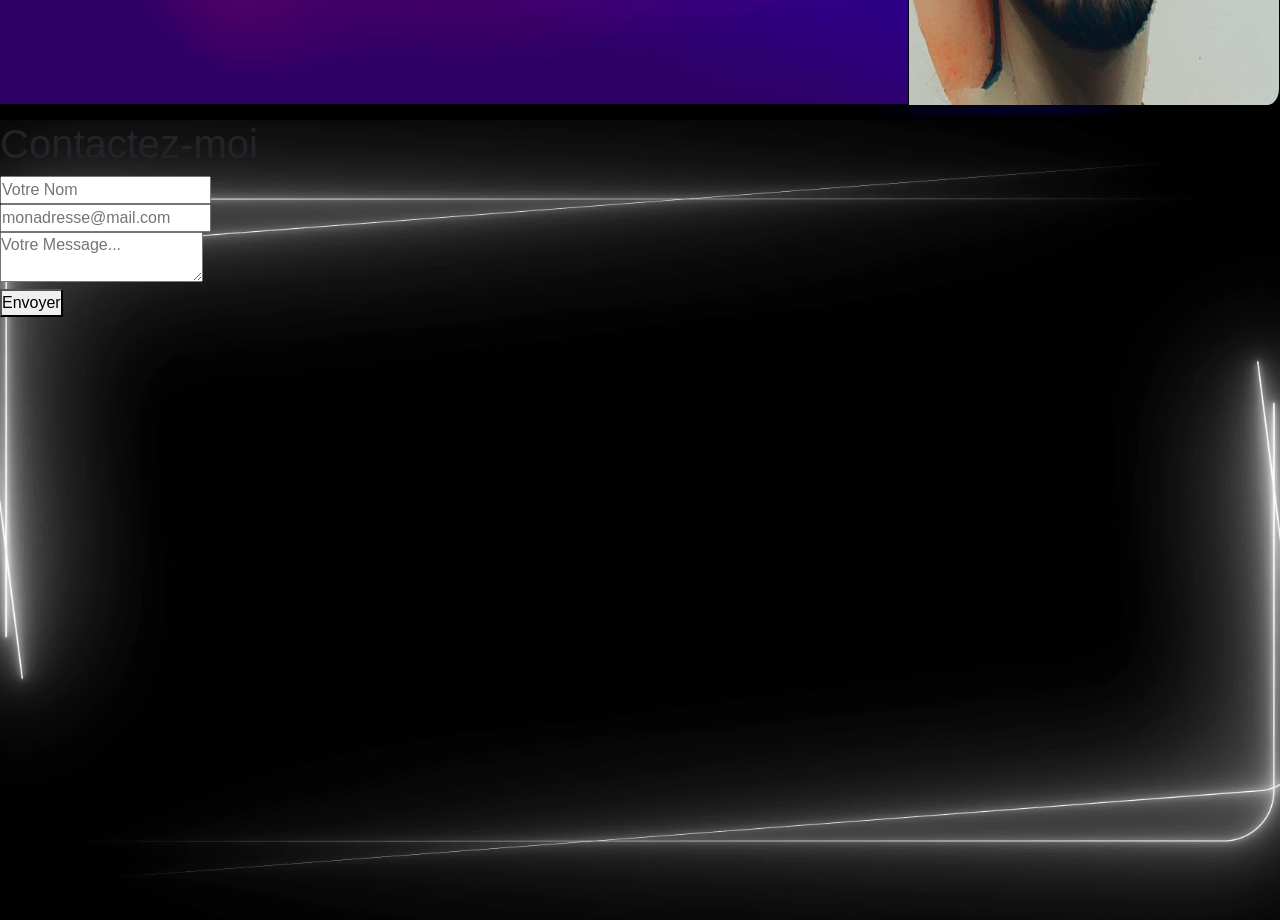
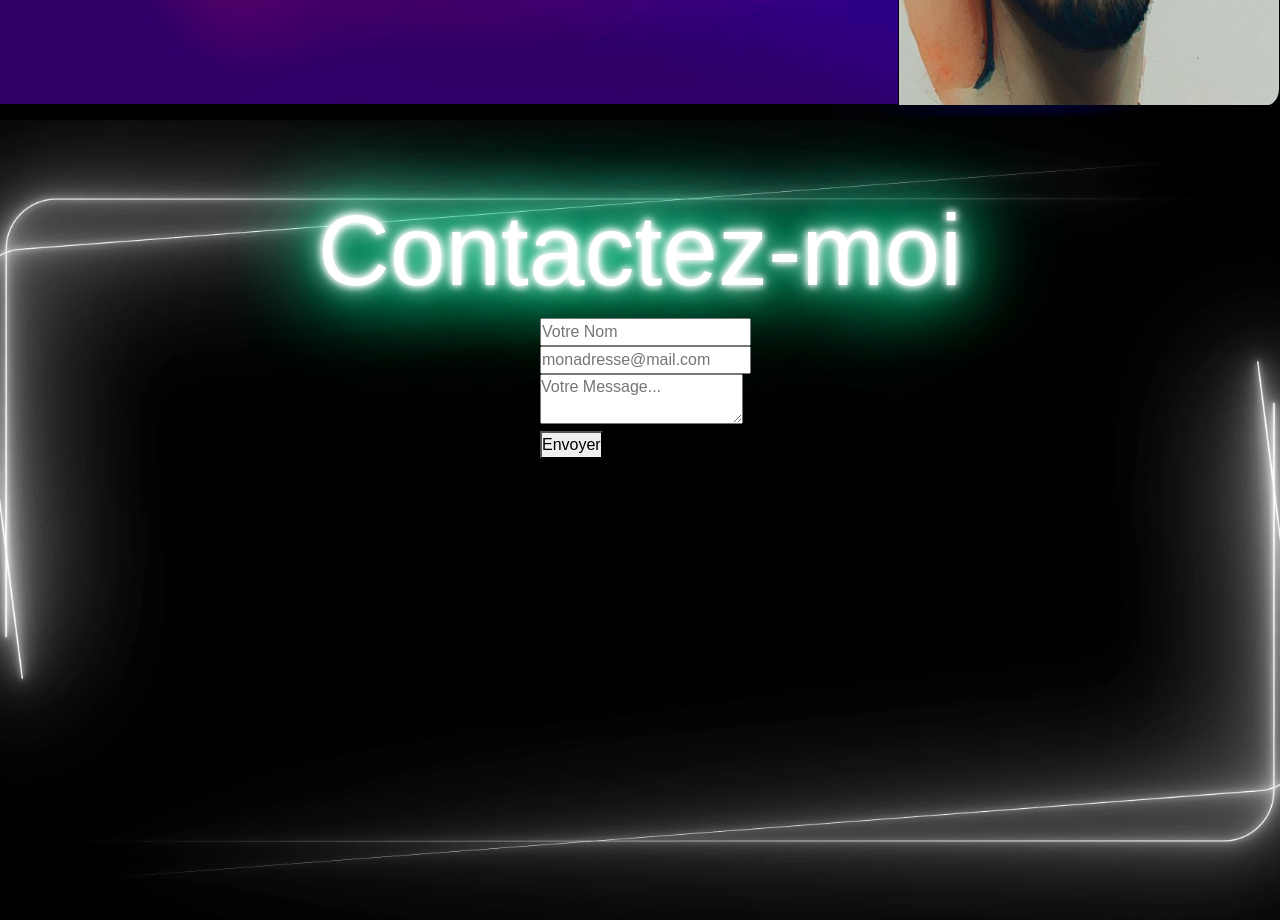
Before and after one commit to alexis-moreno-lopez/portfolio2, a plain HTML site: page index.html in a window 1280 px wide. Shown: the part 3320-4240 px from the top of the page. Drawn offline with nearby package versions, Linux system fonts and the light colour scheme.

Commit message:
taille_form

```diff
--- a/index.html
+++ b/index.html
@@ -98,7 +98,7 @@
             <h1 class="titreContact" >Contactez-moi</h1>
             <div class="contactezMoi">
 
-                <form class="formContact  "height=150px width=50px action="">
+                <form class="formContact  " action="">
                     <div class="ligneForm">
                         <input class="inputForm" type="text" id="nom" name="nom" placeholder="Votre Nom" required>
                     </div>
--- a/styles.css
+++ b/styles.css
@@ -193,7 +193,7 @@
   }
   .cv {
     height: 560px;
-    width: 1055px;
+    width: 1050px;
     border: solid 1px black;
     border-radius: 3% 0% 0% 0%;
     background-color: rgb(115, 0, 255);
@@ -212,10 +212,25 @@
   }
   .imgCv {
     height: 560px;
-    width: 370px;
+    width: 380px;
     border-radius: 0% 3% 3% 0%;
   }
+  .titreContact{
+    text-align: center;
+    padding-top: 70px;
+    font-size: 100px;
+    color: #fff;
+    text-shadow: 0 0 7px #fff, 0 0 10px #fff, 0 0 21px #fff, 0 0 42px #0fa,
+    0 0 82px #0fa, 0 0 92px #0fa, 0 0 102px #0fa, 0 0 151px #0fa;
+  }
+  .contactezMoi{
+
+display: flex;
+justify-content: center;
+align-items: center;
+
+  }
   .formContact{
-    height: 100px;
-    width: 100px;
+    height: 200px;
+    width: 200px;
   }
```
